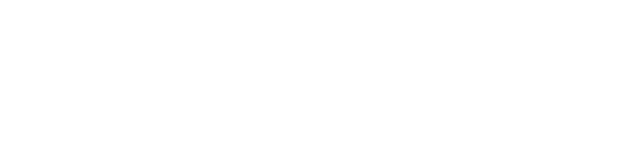
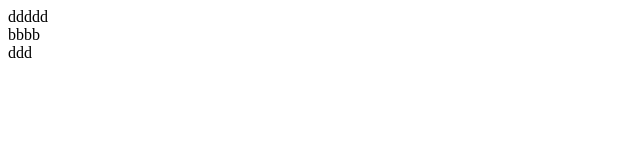
Before and after one commit to baicx1987/gitDeom, a plain HTML site: page untitled.html in a window 1280 px wide. Shown: the whole page, without its empty margins (0-640 px from the left). Drawn offline with Linux system fonts and the light colour scheme.

Commit message:
master comoffline

```diff
--- a/untitled.html
+++ b/untitled.html
@@ -4,9 +4,9 @@
 	<title>testdemogit</title>
 </head>
 <body>
-	<div class="bcx"></div>
-	<div class="bcx"></div>
-	<div class="bcx"></div>
+	<div class="bcx">ddddd</div>
+	<div class="bcx">bbbb</div>
+	<div class="bcx">ddd</div>
 	<div class="bcx"></div>
 	<div class="merge"></div>
 	<div class="merge"></div>
```
